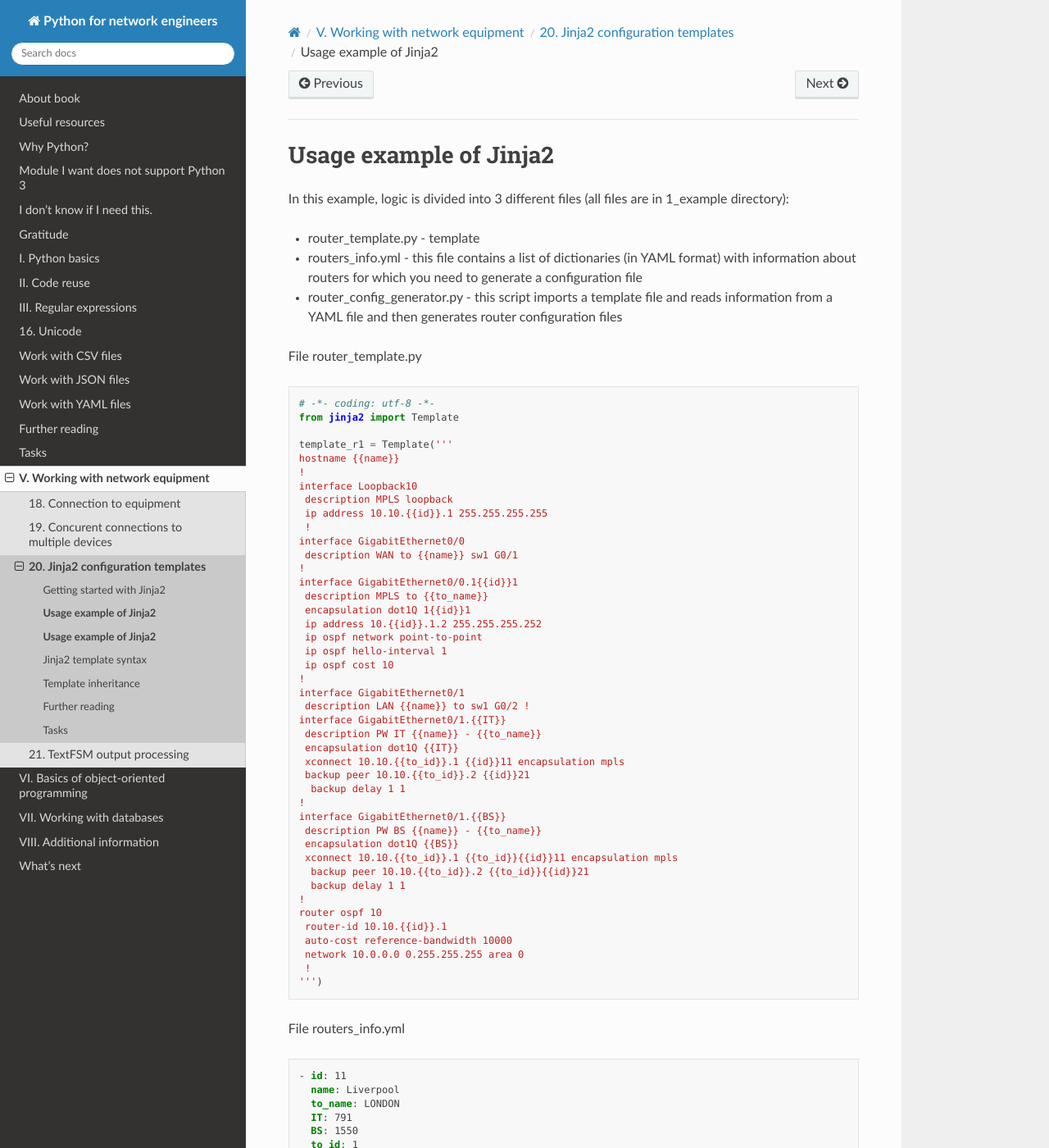
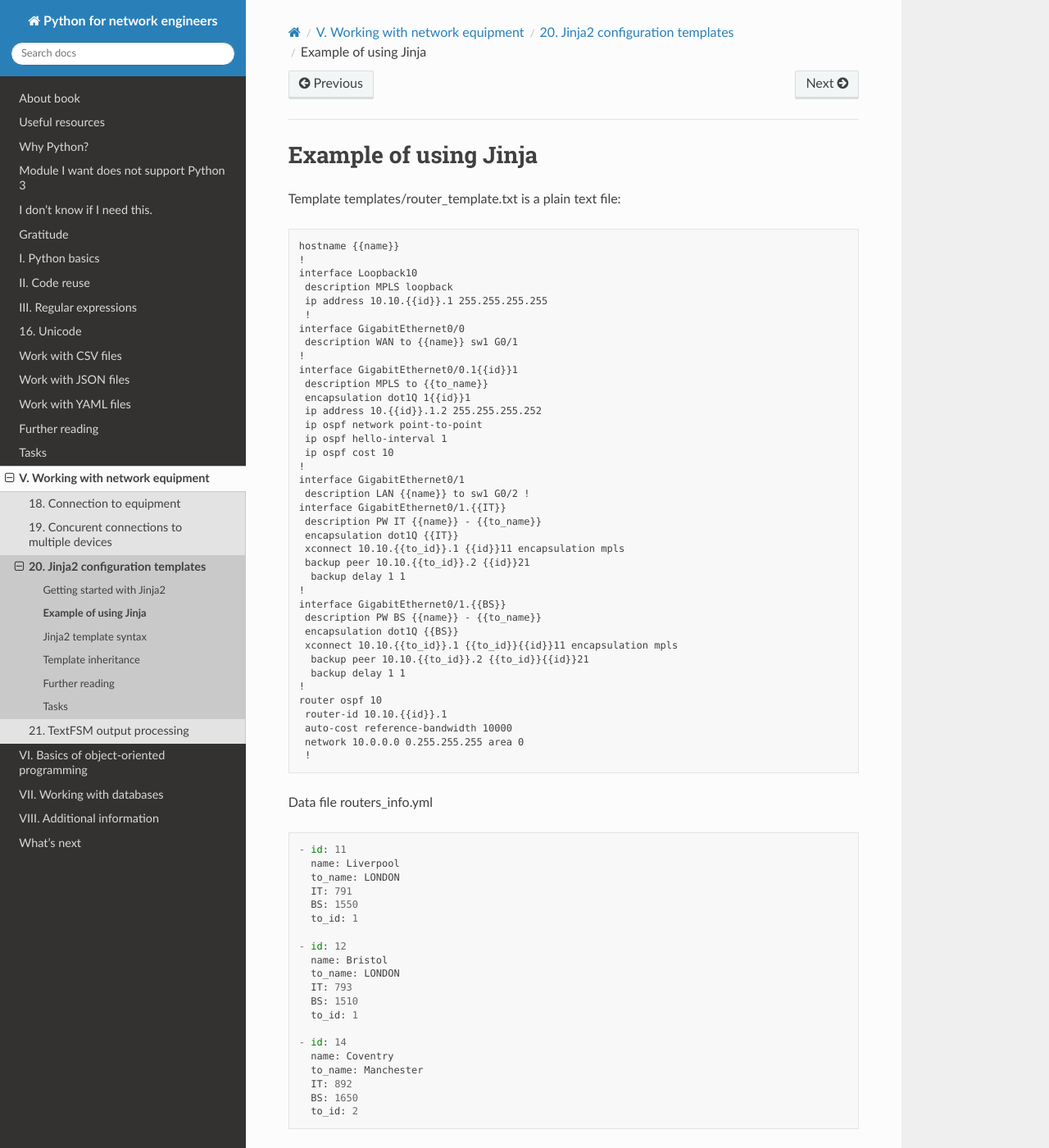
Before and after one commit to natenka/pyneng-book-en, a Sphinx documentation site: the page built from docs/source/book/20_jinja2/example.rst, in a window 1280 px wide and 1400 px high. Shown: the whole window at 82% size. Built offline with Sphinx 7.4.7 and the Read the Docs theme 2.0.0, drawn with Linux system fonts in a browser that asks for light colours; pages that are not in the unit, such as notebooks, are missing from menus; some of the changed text lies outside the part shown.

```diff
--- a/docs/source/book/20_jinja2/example.rst
+++ b/docs/source/book/20_jinja2/example.rst
@@ -1,20 +1,10 @@
-Usage example of Jinja2
----------------------------
+Example of using Jinja
+----------------------
 
-In this example, logic is divided into 3 different files (all files are in 1_example directory):
+Template templates/router_template.txt is a plain text file:
 
-* router_template.py - template
-* routers_info.yml - this file contains a list of dictionaries (in YAML format) with information about routers for which you need to generate a configuration file
-* router_config_generator.py - this script imports a template file and reads information from a YAML file and then generates router configuration files
+::
 
-File router_template.py
-
-.. code:: python
-
-    # -*- coding: utf-8 -*-
-    from jinja2 import Template
-
-    template_r1 = Template('''
     hostname {{name}}
     !
     interface Loopback10
@@ -53,11 +43,10 @@
      auto-cost reference-bandwidth 10000
      network 10.0.0.0 0.255.255.255 area 0
      !
-    ''')
 
-File routers_info.yml
+Data file routers_info.yml
 
-.. code:: yaml
+::
 
     - id: 11
       name: Liverpool
@@ -80,13 +69,16 @@
       BS: 1650
       to_id: 2
 
-File router_config_generator.py
+Script to generate configurations router_config_generator_ver2.py
 
 .. code:: python
 
     # -*- coding: utf-8 -*-
+    from jinja2 import Environment, FileSystemLoader
     import yaml
-    from router_template import template_r1
+
+    env = Environment(loader=FileSystemLoader('templates'))
+    template = env.get_template('router_template.txt')
 
     with open('routers_info.yml') as f:
         routers = yaml.safe_load(f)
@@ -94,67 +86,15 @@
     for router in routers:
         r1_conf = router['name']+'_r1.txt'
         with open(r1_conf,'w') as f:
-            f.write(template_r1.render(router))
+            f.write(template.render(router))
 
-File router_config_generator.py:
+File router_config_generator.py imports from jinja2 module:
 
-* imports template template_r1
-* from routers_info.yml file the parameter list is read to *routers* variable
+* **FileSystemLoader** - a loader that allows working with a file system
 
-Then objects (dictionaries) in *routers* list are iterated in the loop:
+  * path to directory where templates are located is specified here
+  * in this case template is in *template* directory
 
-* name of file into which the final configuration is written consists of *name* field in dictionary and r1.txt string. For example, Liverpool_r1.txt
-* file with this name opens in write mode
-* file records the result of template rendering using current dictionary
-* construction *with* closes the file
-* control returns to the beginning of loop (until all dictionaries are iterated)
+* **Environment** - a class for describing environment parameters. In this case only loader is specified, but you can specify how to process a template
 
-Run file router_config_generator.py:
-
-::
-
-    $ python router_config_generator.py
-
-The result is three configuration files:
-
-::
-
-    hostname Liverpool
-    !
-    interface Loopback10
-     description MPLS loopback
-     ip address 10.10.11.1 255.255.255.255
-    !
-    interface GigabitEthernet0/0
-     description WAN to Liverpool sw1 G0/1
-    !
-    interface GigabitEthernet0/0.1111
-     description MPLS to LONDON
-     encapsulation dot1Q 1111
-     ip address 10.11.1.2 255.255.255.252
-     ip ospf network point-to-point
-     ip ospf hello-interval 1
-     ip ospf cost 10
-    !
-    interface GigabitEthernet0/1
-     description LAN Liverpool to sw1 G0/2
-    !
-    interface GigabitEthernet0/1.791
-     description PW IT Liverpool - LONDON
-     encapsulation dot1Q 791
-     xconnect 10.10.1.1 1111 encapsulation mpls
-      backup peer 10.10.1.2 1121
-      backup delay 1 1
-    !
-    interface GigabitEthernet0/1.1550
-     description PW BS Liverpool - LONDON
-     encapsulation dot1Q 1550
-     xconnect 10.10.1.1 11111 encapsulation mpls
-      backup peer 10.10.1.2 11121
-      backup delay 1 1
-    !
-    router ospf 10
-     router-id 10.10.11.1
-     auto-cost reference-bandwidth 10000
-     network 10.0.0.0 0.255.255.255 area 0
-    !
+Note that template is now in **templates** directory.
--- a/docs/source/book/20_jinja2/index.rst
+++ b/docs/source/book/20_jinja2/index.rst
@@ -22,7 +22,6 @@
 
    README
    example
-   example
    template_syntax
    template_inheritance
    further_reading
```
